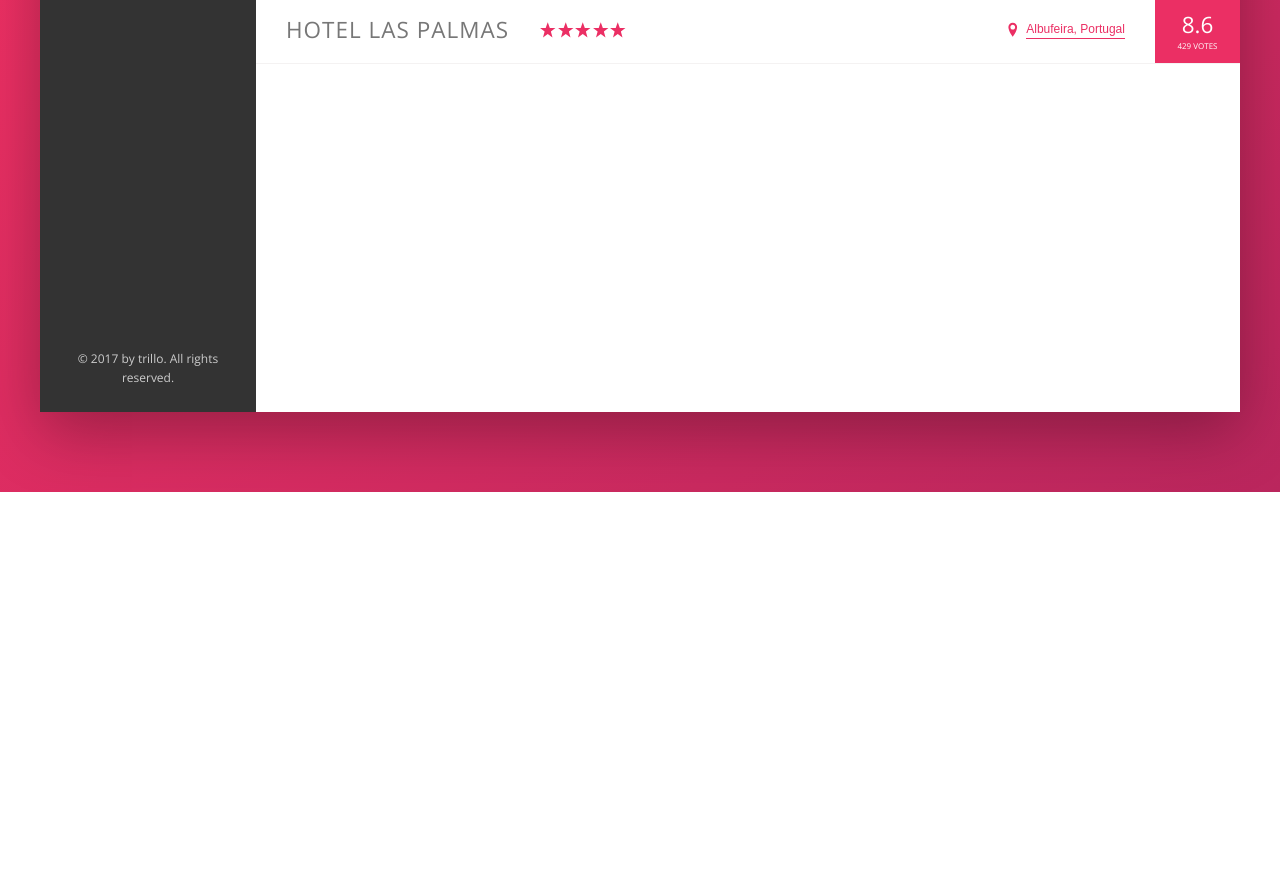
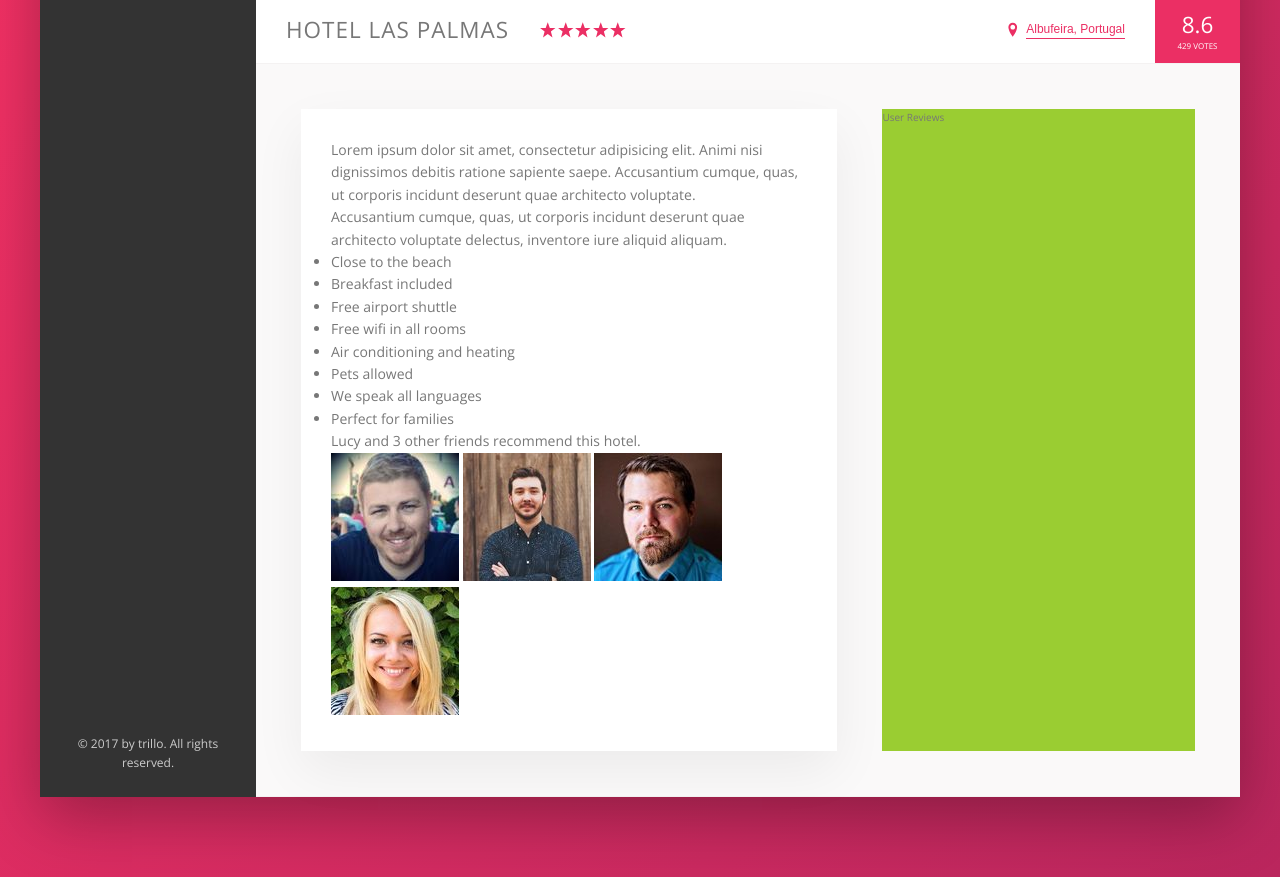
Before and after one commit to sperkn/Trillo-App, a website: page index.html in a window 1280 px wide. Shown: the part 538-1415 px from the top of the page. Before the commit the page ends 1030 px from the top, so only its background shows below. Drawn offline with nearby package versions, Linux system fonts and the light colour scheme.

Commit message:
hotel description & reviews section 50%

```diff
--- a/index.html
+++ b/index.html
@@ -129,7 +129,43 @@
                         <div class="overview__rating-average">8.6</div>
                         <div class="overview__rating-count">429 votes</div>
                     </div>
+                </div>
 
+                <div class="detail">
+                    <div class="description">
+                        <p class="paragraph">Lorem ipsum dolor sit amet, consectetur adipisicing elit. Animi nisi
+                            dignissimos debitis ratione sapiente saepe. Accusantium cumque, quas, ut corporis incidunt
+                            deserunt quae architecto voluptate.
+                        </p>
+                        <p class="paragraph">
+                            Accusantium cumque, quas, ut corporis incidunt deserunt quae architecto voluptate delectus,
+                            inventore iure aliquid aliquam.
+                        </p>
+                        <ul class="list">
+                            <li class="list__item">Close to the beach</li>
+                            <li class="list__item">Breakfast included</li>
+                            <li class="list__item">Free airport shuttle</li>
+                            <li class="list__item">Free wifi in all rooms</li>
+                            <li class="list__item">Air conditioning and heating</li>
+                            <li class="list__item">Pets allowed</li>
+                            <li class="list__item">We speak all languages</li>
+                            <li class="list__item">Perfect for families</li>
+                        </ul>
+                        <div class="recommend">
+                            <p class="recommend__count">
+                                Lucy and 3 other friends recommend this hotel.
+                            </p>
+                            <div class="recommend__friends">
+                                <img src="img/user-3.jpg" alt="Friend 1" class="recommend__photo">
+                                <img src="img/user-4.jpg" alt="Friend 2" class="recommend__photo">
+                                <img src="img/user-5.jpg" alt="Friend 3" class="recommend__photo">
+                                <img src="img/user-6.jpg" alt="Friend 4" class="recommend__photo">
+                            </div>
+                        </div>
+                    </div>
+                    <div class="user-reviews">
+                        User Reviews
+                    </div>
                 </div>
             </main>
         </div>
--- a/sass/_base.scss
+++ b/sass/_base.scss
@@ -13,7 +13,10 @@
   --color-grey-dark-2: #777;
   --color-grey-dark-3: #999;
 
+  --shadow-light: 0 2rem 5rem rgba(0,0,0,.06);
   --shadow-dark: 0 2rem 6rem rgba(0,0,0,.3);
+
+  --line: 1px solid var(--color-grey-light-2);
 }
 
 * {
--- a/sass/_components.scss
+++ b/sass/_components.scss
@@ -203,7 +203,7 @@
 .overview {
   display: flex;
   align-items: center;
-  border-bottom: 1px solid var(--color-grey-light-2);
+  border-bottom: var(--line);
 
   &__heading {
     font-size: 2.25rem;
@@ -299,3 +299,16 @@
     box-shadow: none;
   }
 }
+
+///////////////////////////////////
+// PARAGRAPH
+
+
+
+///////////////////////////////////
+// LIST
+
+
+
+///////////////////////////////////
+// RECOMMNED
--- a/sass/_layout.scss
+++ b/sass/_layout.scss
@@ -11,7 +11,7 @@
   font-size: 1.4rem;
   height: 7rem;
   background-color: #fff;
-  border-bottom: 1px solid var(--color-grey-light-2);
+  border-bottom: var(--line);
 
   display: flex;
   justify-content: space-between;
@@ -37,7 +37,28 @@
 
   // testing purposes
   // background-color: orangered;
-  height: 80rem;
+  // height: 80rem;
 
   flex: 1;
 }
+
+.detail {
+  display: flex;
+  padding: 4.5rem;
+  background-color: var(--color-grey-light-1);
+  border-bottom: var(--line);
+}
+
+.description {
+  font-size: 1.4rem;
+  background-color: #fff;
+  box-shadow: var(--shadow-light);
+  padding: 3rem;
+  flex: 0 0 60%;
+  margin-right: 4.5rem;
+}
+
+.user-reviews {
+  background-color: yellowgreen;
+  flex: 1;
+}
```
Also changed, not shown: css/style.css.
